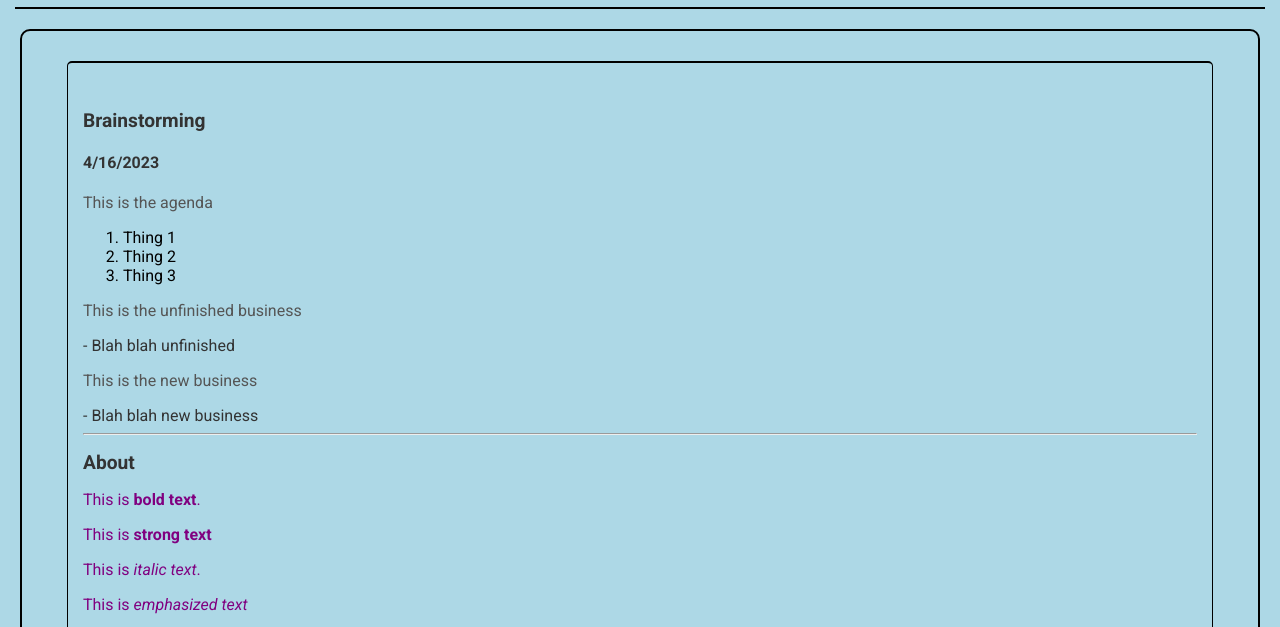
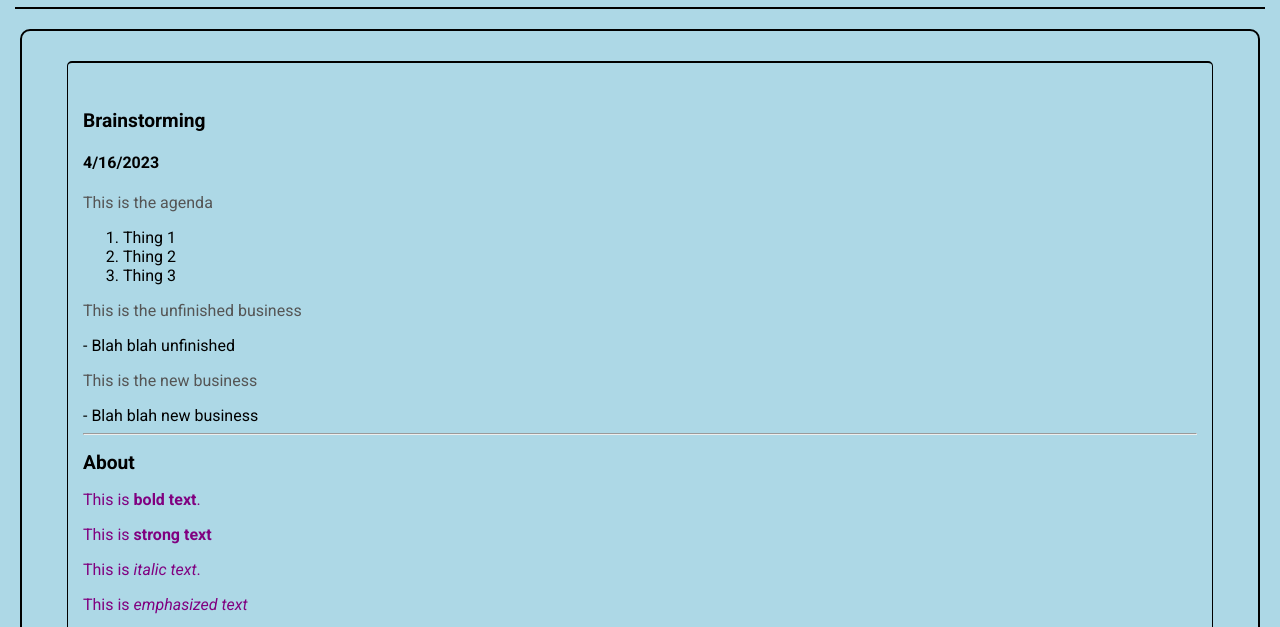
Before and after one commit to Cloud1379/sp24-cse110-lab3, a plain HTML site: page index.html in a window 1280 px wide. Shown: the part 134-761 px from the top of the page. Drawn offline with Linux system fonts and the light colour scheme.

Commit message:
Update mystyle.css

```diff
--- a/mystyle.css
+++ b/mystyle.css
@@ -99,7 +99,7 @@ main {
     margin: 20px; /* Margins outside the main content */
     border: 2px solid black; /* Border around the main content */
     border-radius: 10px; /* Rounded corners */
-    color: color-mix(#000000, #000000)
+    color: color-mix(in srgb, #000000 100%, #FFFFFF 00%);
 }
 
 /* Section-specific styles */
```
